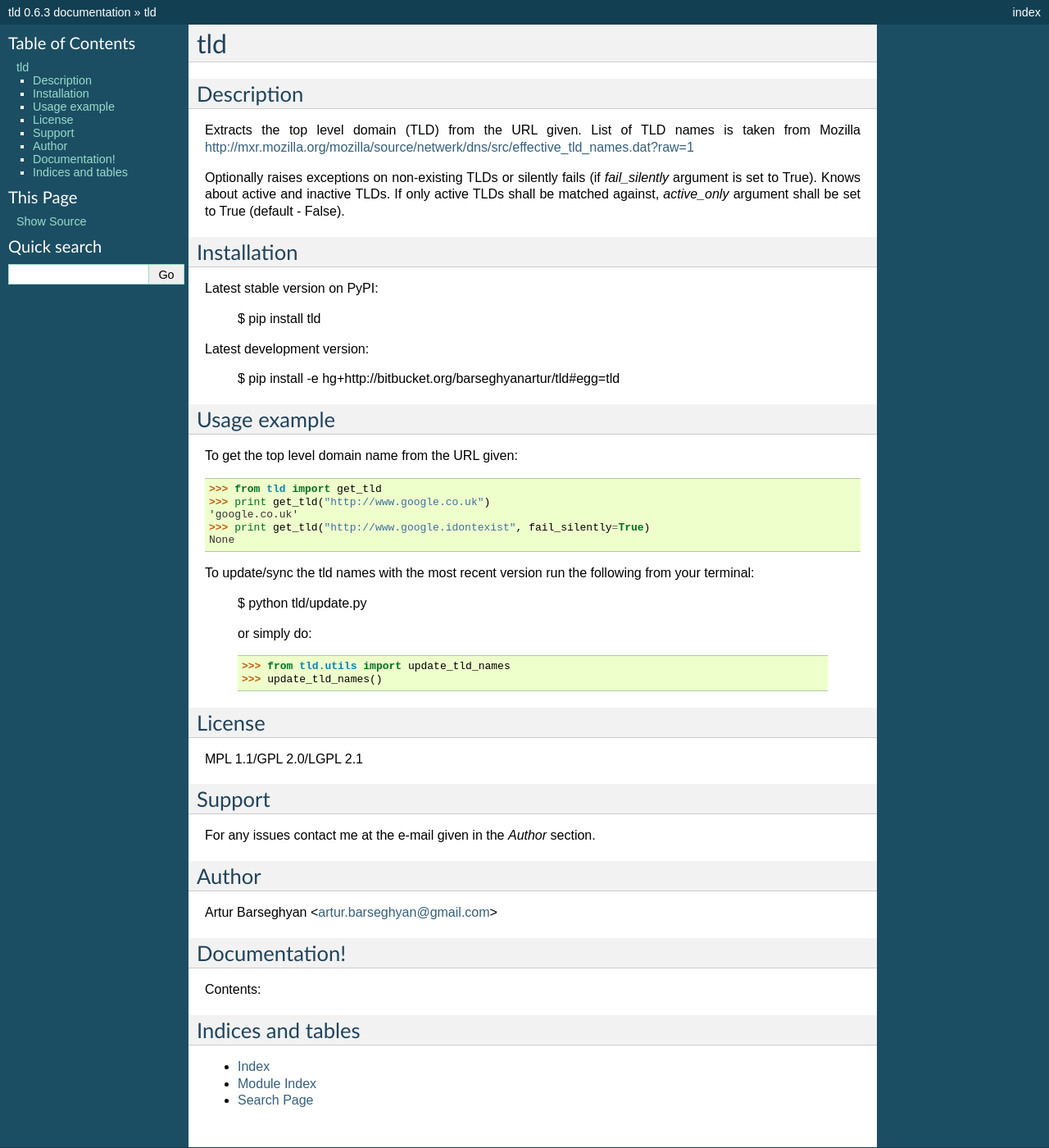
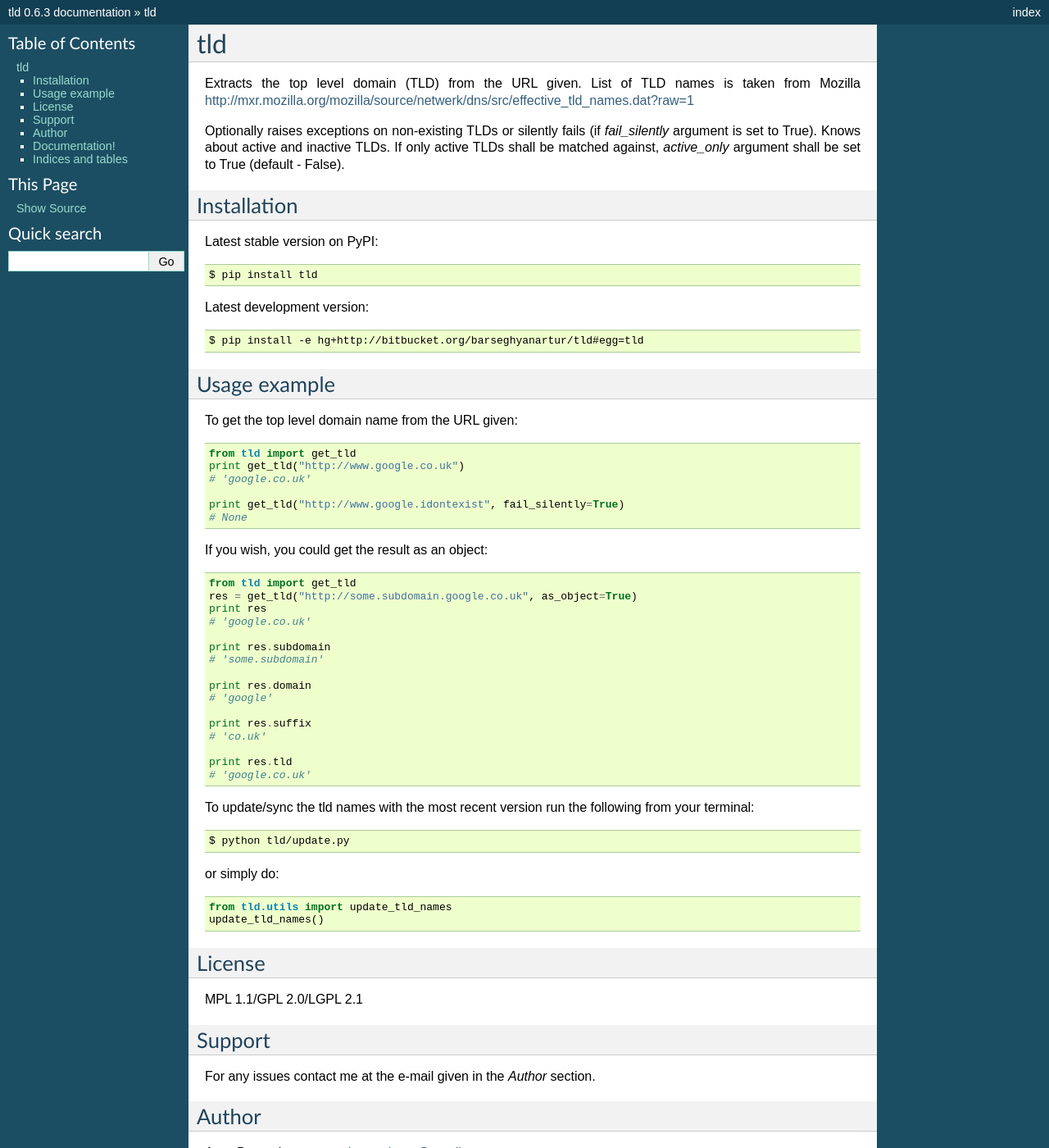
Before and after one commit to barseghyanartur/tld, a Sphinx documentation site: the page built from docs/index.rst, in a window 1280 px wide and 1400 px high. Shown: the whole window at 82% size. Built offline with Sphinx 7.4.7, drawn with Linux system fonts in a browser that asks for light colours; pages that are not in the unit, such as notebooks, are missing from menus.

Commit message:
make it possible to obtain an object with subdomain, domain, suffix and tld properties, instead of just fetching the tld; version up 0.7

```diff
--- a/docs/index.rst
+++ b/docs/index.rst
@@ -2,8 +2,6 @@
 tld
 ===================================
 
-Description
-===================================
 Extracts the top level domain (TLD) from the URL given. List of TLD names is taken from
 Mozilla http://mxr.mozilla.org/mozilla/source/netwerk/dns/src/effective_tld_names.dat?raw=1
 
@@ -15,9 +13,13 @@ Installation
 ===================================
 Latest stable version on PyPI:
 
+.. code-block:: none
+
     $ pip install tld
 
 Latest development version:
+
+.. code-block:: none
 
     $ pip install -e hg+http://bitbucket.org/barseghyanartur/tld#egg=tld
 
@@ -25,20 +27,48 @@ Usage example
 ===================================
 To get the top level domain name from the URL given:
 
-    >>> from tld import get_tld
-    >>> print get_tld("http://www.google.co.uk")
-    'google.co.uk'
-    >>> print get_tld("http://www.google.idontexist", fail_silently=True)
-    None
+.. code-block:: python
+
+    from tld import get_tld
+    print get_tld("http://www.google.co.uk")
+    # 'google.co.uk'
+
+    print get_tld("http://www.google.idontexist", fail_silently=True)
+    # None
+
+If you wish, you could get the result as an object:
+
+.. code-block:: python
+
+    from tld import get_tld
+    res = get_tld("http://some.subdomain.google.co.uk", as_object=True)
+    print res
+    # 'google.co.uk'
+
+    print res.subdomain
+    # 'some.subdomain'
+
+    print res.domain
+    # 'google'
+
+    print res.suffix
+    # 'co.uk'
+
+    print res.tld
+    # 'google.co.uk'
 
 To update/sync the tld names with the most recent version run the following from your terminal:
 
+.. code-block:: none
+
     $ python tld/update.py
 
-    or simply do:
+or simply do:
 
-    >>> from tld.utils import update_tld_names
-    >>> update_tld_names()
+.. code-block:: python
+
+    from tld.utils import update_tld_names
+    update_tld_names()
 
 License
 ===================================
--- a/setup.py
+++ b/setup.py
@@ -6,7 +6,7 @@ try:
 except:
     readme = ''
 
-version = '0.6.4'
+version = '0.7'
 
 data_dir = "src/tld/res"
 data = [os.path.join(data_dir, f) for f in os.listdir(data_dir)]
--- a/src/tld/__init__.py
+++ b/src/tld/__init__.py
@@ -1,6 +1,6 @@
 __title__ = 'tld'
-__version__ = '0.6.4'
-__build__ = 0x000009
+__version__ = '0.7'
+__build__ = 0x00000A
 __author__ = 'Artur Barseghyan'
 __copyright__ = 'Copyright (c) 2013 Artur Barseghyan'
 __license__ = 'GPL 2.0/LGPL 2.1'
```
Also changed, not shown: CHANGELOG.rst (+7 -0 lines), README.rst (+24 -4 lines), 2 other files.
